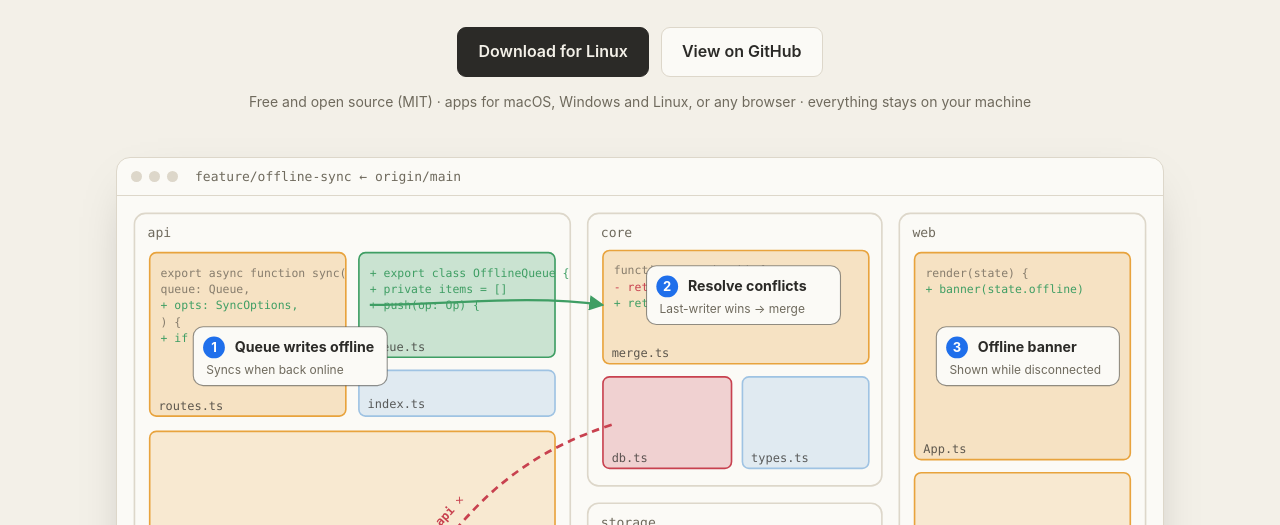
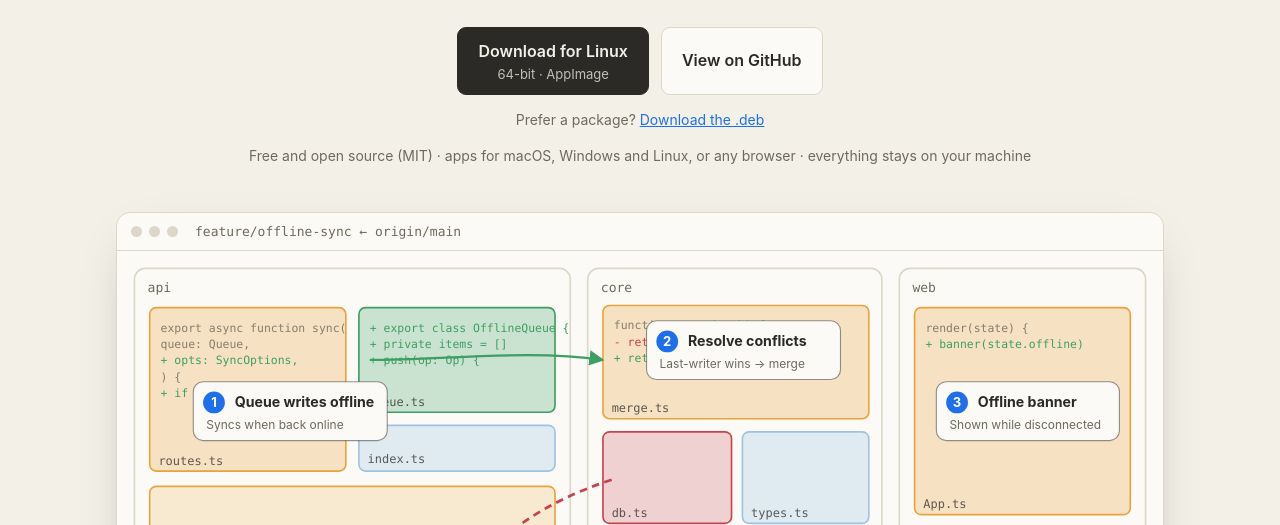
Before and after one commit to davidfig/code-flyover, a website: page site/index.html in a window 1280 px wide. Shown: the part 275-800 px from the top of the page. Drawn offline with Linux system fonts and the light colour scheme; no server answers.

Commit message:
Site: download buttons start the right installer in one click and say which it is
Co-Authored-By: Claude Opus 5.5 <noreply@anthropic.com>

```diff
--- a/site/index.html
+++ b/site/index.html
@@ -75,9 +75,10 @@ pre .c{color:#8d887a}
 .dl .btn{padding:8px 14px;font-size:14.5px}
 .dl h3 small{font-weight:400;color:var(--muted);font-size:14px}
 .mine{display:flex;flex-wrap:wrap;align-items:center;gap:8px 14px}
-.mine-note{color:var(--muted);font-size:15px}
+.btn small{display:block;font-weight:400;font-size:13px;line-height:1.4;opacity:.75}
+.cta .btn{display:flex;flex-direction:column;justify-content:center}
 .link{padding:0;border:0;background:none;color:inherit;font:inherit;font-size:14px;text-decoration:underline;cursor:pointer}
-#dlalt{margin-top:12px}
+.mine+.fine{margin-top:12px}
 .others{display:block;margin:12px 0 0}
 .dl.open{margin-top:14px}
 footer{border-top:1px solid var(--line);padding:32px 0 48px;color:var(--muted);font-size:14px;display:flex;flex-wrap:wrap;gap:12px 24px}
@@ -101,9 +102,10 @@ footer .r{margin-left:auto}
     <h1>Code review on a map.</h1>
     <p class="lead">See what a branch does and where it lands in your architecture from 1000 feet, then zoom through module → folder → file → diff without leaving the picture.</p>
     <div class="cta">
-      <a class="btn p" id="heroDl" href="#download">Download</a>
+      <a class="btn p" data-mine href="#download">Download</a>
       <a class="btn s" href="https://github.com/davidfig/code-flyover">View on GitHub</a>
     </div>
+    <p class="fine" data-alt hidden></p>
     <p class="fine">Free and open source (MIT) · apps for macOS, Windows and Linux, or any browser · everything stays on your machine</p>
 
     <div class="map" role="img" aria-label="Illustration of the map: modules containing changed files, numbered change cards, and a forbidden import drawn as a red arrow">
@@ -225,13 +227,13 @@ flyover import review.json</pre>
     <p class="sub">The desktop app, built for macOS, Windows and Linux. It needs <a href="https://nodejs.org">Node.js</a> 20.19+ and git on your machine. The Mac build is signed and notarized by Apple. The Windows and Linux builds aren't code-signed yet, so Windows may ask you to confirm the first launch.</p>
     <!-- The script below puts the visitor's build in #mine and tucks the rest behind "Other systems". Without
          scripts, or on a system it can't tell, every build shows. -->
-    <div class="mine" id="mine" hidden><a class="btn p" id="mineBtn" href="https://github.com/davidfig/code-flyover/releases/latest"></a><span class="mine-note" id="mineNote"></span></div>
-    <p class="fine" id="dlalt" hidden></p>
+    <div class="mine" id="mine" hidden><a class="btn p" data-mine href="https://github.com/davidfig/code-flyover/releases/latest"></a></div>
+    <p class="fine" data-alt hidden></p>
     <button class="link others" type="button" id="others" aria-expanded="false" aria-controls="dl" hidden>Other systems</button>
     <div class="dl" id="dl">
-      <div class="card" data-os="mac"><h3>macOS</h3><p>Apple silicon and Intel.</p><div class="btns"><a class="btn s" data-kind="mac-arm" data-label="Download for Mac" data-note="Apple silicon · .dmg" href="https://github.com/davidfig/code-flyover/releases/latest">Apple silicon .dmg</a><a class="btn s" data-kind="mac-intel" data-label="Download for Intel Mac" data-note="Intel · .dmg" href="https://github.com/davidfig/code-flyover/releases/latest">Intel .dmg</a></div></div>
-      <div class="card" data-os="win"><h3>Windows</h3><p>Windows 10 and 11, 64-bit.</p><div class="btns"><a class="btn s" data-kind="win" data-label="Download for Windows" data-note="Windows 10 and 11 · installer" href="https://github.com/davidfig/code-flyover/releases/latest">Installer .exe</a></div></div>
-      <div class="card" data-os="linux"><h3>Linux</h3><p>64-bit. Pick the package that suits your distro.</p><div class="btns"><a class="btn s" data-kind="appimage" data-label="Download for Linux" data-note="64-bit · AppImage" href="https://github.com/davidfig/code-flyover/releases/latest">AppImage</a><a class="btn s" data-kind="deb" href="https://github.com/davidfig/code-flyover/releases/latest">.deb</a></div></div>
+      <div class="card" data-os="mac"><h3>macOS</h3><p>Apple silicon and Intel.</p><div class="btns"><a class="btn s" data-kind="mac-arm" data-label="Download for Mac" data-note="Apple silicon (M1 or later) · .dmg" href="https://github.com/davidfig/code-flyover/releases/latest/download/Code-Flyover-darwin-aarch64.dmg">Apple silicon .dmg</a><a class="btn s" data-kind="mac-intel" data-label="Download for Intel Mac" data-note="Intel · .dmg" href="https://github.com/davidfig/code-flyover/releases/latest/download/Code-Flyover-darwin-x64.dmg">Intel .dmg</a></div></div>
+      <div class="card" data-os="win"><h3>Windows</h3><p>Windows 10 and 11, 64-bit.</p><div class="btns"><a class="btn s" data-kind="win" data-label="Download for Windows" data-note="Windows 10 and 11, 64-bit · .exe" href="https://github.com/davidfig/code-flyover/releases/latest/download/Code-Flyover-windows-x64.exe">Installer .exe</a></div></div>
+      <div class="card" data-os="linux"><h3>Linux</h3><p>64-bit. Pick the package that suits your distro.</p><div class="btns"><a class="btn s" data-kind="appimage" data-label="Download for Linux" data-note="64-bit · AppImage" href="https://github.com/davidfig/code-flyover/releases/latest/download/Code-Flyover-linux-amd64.AppImage">AppImage</a><a class="btn s" data-kind="deb" href="https://github.com/davidfig/code-flyover/releases/latest/download/Code-Flyover-linux-amd64.deb">.deb</a></div></div>
     </div>
     <p class="fine" id="dlnote">What changed in each release is in the <a href="/changelog">changelog</a>; every build is on <a href="https://github.com/davidfig/code-flyover/releases">GitHub</a>. Prefer the terminal? <a href="#install">Run it from source</a>.</p>
   </section>
@@ -262,37 +264,40 @@ flyover</pre>
   </footer>
 </div>
 <script>
-// Downloads: the visitor's build up front, the others behind "Other systems", and every button pointed at the
-// latest release's file. Macs default to Apple silicon; Chromium browsers can say when it's an Intel Mac.
+// Downloads: the visitor's build up front (the hero's button and the Download section's), the others behind "Other
+// systems". The links name the latest release's files directly, as release.yml's assetNamePattern does. Macs default
+// to Apple silicon; Chromium browsers can say when it's an Intel Mac.
 (function(){
   var ua=navigator.userAgent;
   var os=/Windows/.test(ua)?"win"
     :/Mac OS X|Macintosh/.test(ua)&&!/iPhone|iPad/.test(ua)&&navigator.maxTouchPoints<2?"mac"
-    :/Linux|X11/.test(ua)&&!/Android/.test(ua)?"linux":"";
+    :/Linux|X11/.test(ua)&&!/Android|aarch64|arm/i.test(ua)?"linux":"";
   var all=document.getElementById("dl"), others=document.getElementById("others");
-  var btn=document.getElementById("mineBtn"), alt=document.getElementById("dlalt");
   var kind=function(k){return all.querySelector('[data-kind="'+k+'"]')};
-  var first={mac:"mac-arm",win:"win",linux:"appimage"}, current="";
+  var first={mac:"mac-arm",win:"win",linux:"appimage"};
   function show(k){
-    current=k;
     var a=kind(k);
-    btn.href=a.href; btn.textContent=a.dataset.label;
-    document.getElementById("mineNote").textContent=a.dataset.note;
-    var other=k==="mac-arm"?["Intel Mac? ","mac-intel"]:k==="mac-intel"?["Apple silicon Mac? ","mac-arm"]:k==="appimage"?["Prefer a package? ","deb"]:null;
-    alt.hidden=!other;
-    if(other){
+    document.querySelectorAll("[data-mine]").forEach(function(btn){
+      var note=document.createElement("small");
+      note.textContent=a.dataset.note;
+      btn.href=a.href;
+      btn.replaceChildren(a.dataset.label,note);
+    });
+    var other=k==="mac-arm"?["Intel Mac? ","mac-intel","Download for Intel"]:k==="mac-intel"?["Apple silicon Mac? ","mac-arm","Download for Apple silicon"]:k==="appimage"?["Prefer a package? ","deb","Download the .deb"]:null;
+    document.querySelectorAll("[data-alt]").forEach(function(alt){
+      alt.hidden=!other;
+      if(!other) return;
       var link=document.createElement("a");
       link.href=kind(other[1]).href;
-      link.textContent=other[1]==="deb"?"Download the .deb":"Download that one";
+      link.textContent=other[2];
       alt.replaceChildren(other[0],link);
-    }
+    });
   }
   if(first[os]){
     show(first[os]);
     document.getElementById("mine").hidden=false;
     others.hidden=false;
     all.hidden=true;
-    document.getElementById("heroDl").textContent=kind(first[os]).dataset.label;
     if(os==="mac"&&navigator.userAgentData&&navigator.userAgentData.getHighEntropyValues){
       navigator.userAgentData.getHighEntropyValues(["architecture"])
         .then(function(v){if(v.architecture==="x86") show("mac-intel")}).catch(function(){});
@@ -305,21 +310,9 @@ flyover</pre>
     others.textContent=all.hidden?"Other systems":"Hide other systems";
   });
 
-  var rules={
-    "mac-arm":function(n){return /\.dmg$/i.test(n)&&/aarch64|arm64/i.test(n)},
-    "mac-intel":function(n){return /\.dmg$/i.test(n)&&/x86_64|x64|intel/i.test(n)},
-    "win":function(n){return /\.exe$/i.test(n)},
-    "appimage":function(n){return /\.appimage$/i.test(n)},
-    "deb":function(n){return /\.deb$/i.test(n)}
-  };
   fetch("https://api.github.com/repos/davidfig/code-flyover/releases/latest",{headers:{Accept:"application/vnd.github+json"}})
     .then(function(r){return r.ok?r.json():Promise.reject()})
     .then(function(rel){
-      all.querySelectorAll("[data-kind]").forEach(function(a){
-        var hit=(rel.assets||[]).filter(function(x){return rules[a.dataset.kind](x.name)})[0];
-        if(hit) a.href=hit.browser_download_url;
-      });
-      if(current) show(current);
       var n=document.getElementById("dlnote");
       n.insertAdjacentText("afterbegin","Latest: "+rel.tag_name+". ");
     }).catch(function(){});
```
